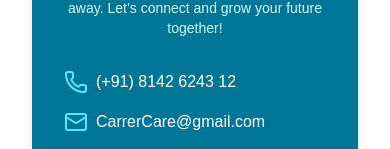
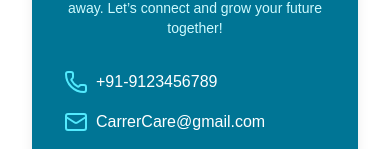
Before and after one commit to satyamrk18/CarrerCare, a React (Vite) app: page /contact in a window 390 px wide. Shown: the part 229-378 px from the top of the page. Built offline with nearby package versions, Linux system fonts and the light colour scheme.

Commit message:
modify phone number

```diff
--- a/src/pages/Contact.jsx
+++ b/src/pages/Contact.jsx
@@ -21,7 +21,7 @@ const Contact = () => {
                <div className="flex flex-col space-y-4">
                 <div className="inline-flex space-x-2 items-center">
                     <span className="text-cyan-300"> <Phone /> </span>
-                   <span> (+91) 8142 6243 12 </span>
+                   <span> +91-9123456789 </span>
                 </div>
                 <div className="inline-flex space-x-2 items-center">
                     <span className="text-cyan-300"> <Mail /> </span>
```
